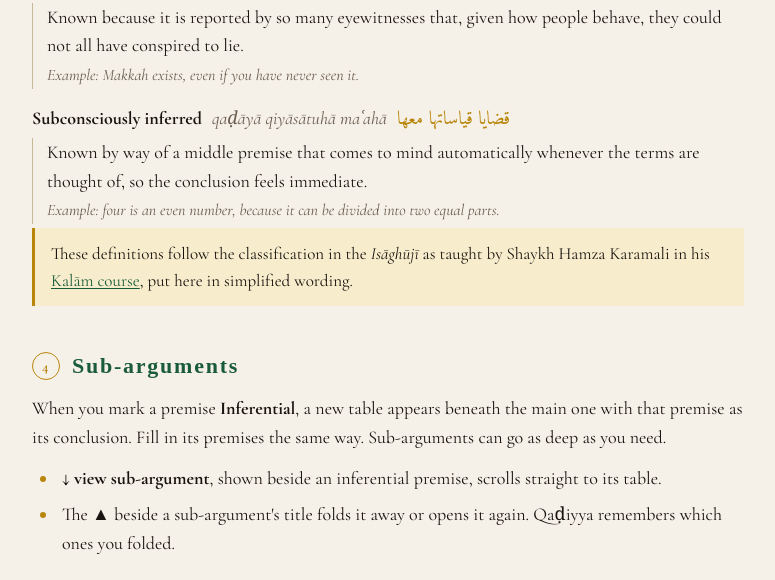
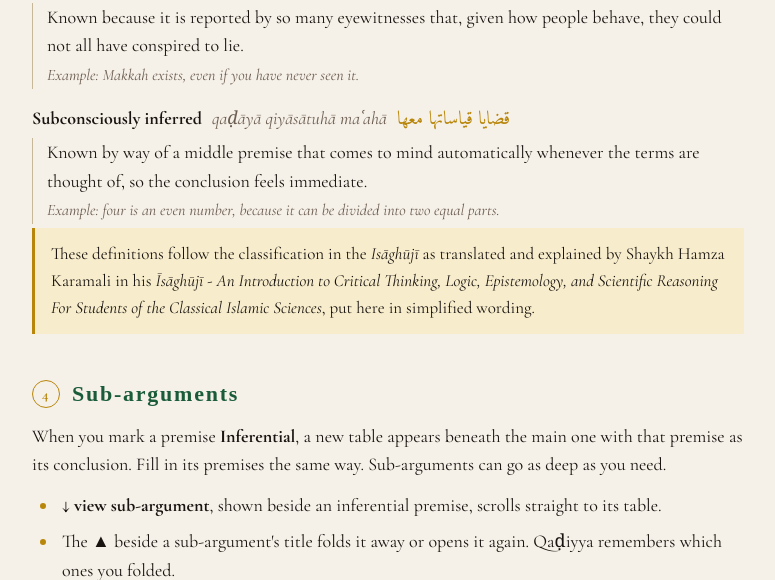
Before and after one commit to NoohAlavi/Qadiyya, a Flask app: page /how-to-use in a window 1280 px wide. Shown: the part 2477-3057 px from the top of the page, without its empty margins (252-1027 px from the left). Run offline with Flask 3, Linux system fonts and the light colour scheme; some web fonts are replaced.

Commit message:
updated howto

```diff
--- a/templates/how_to_use.html
+++ b/templates/how_to_use.html
@@ -131,7 +131,7 @@
           <span class="howto-eg">Example: four is an even number, because it can be divided into two equal parts.</span></dd>
       </dl>
 
-      <p class="howto-aside">These definitions follow the classification in the <i>Isāghūjī</i> as taught by Shaykh Hamza Karamali in his <a href="https://whyislamistrue.com/kalam" target="_blank" rel="noopener">Kalām course</a>, put here in simplified wording.</p>
+      <p class="howto-aside">These definitions follow the classification in the <i>Isāghūjī</i> as translated and explained by Shaykh Hamza Karamali in his <i>Īsāghūjī - An Introduction to Critical Thinking, Logic, Epistemology, and Scientific Reasoning For Students of the Classical Islamic Sciences</i>, put here in simplified wording.</p>
     </section>
 
     <section id="sub" class="howto-section">
```
